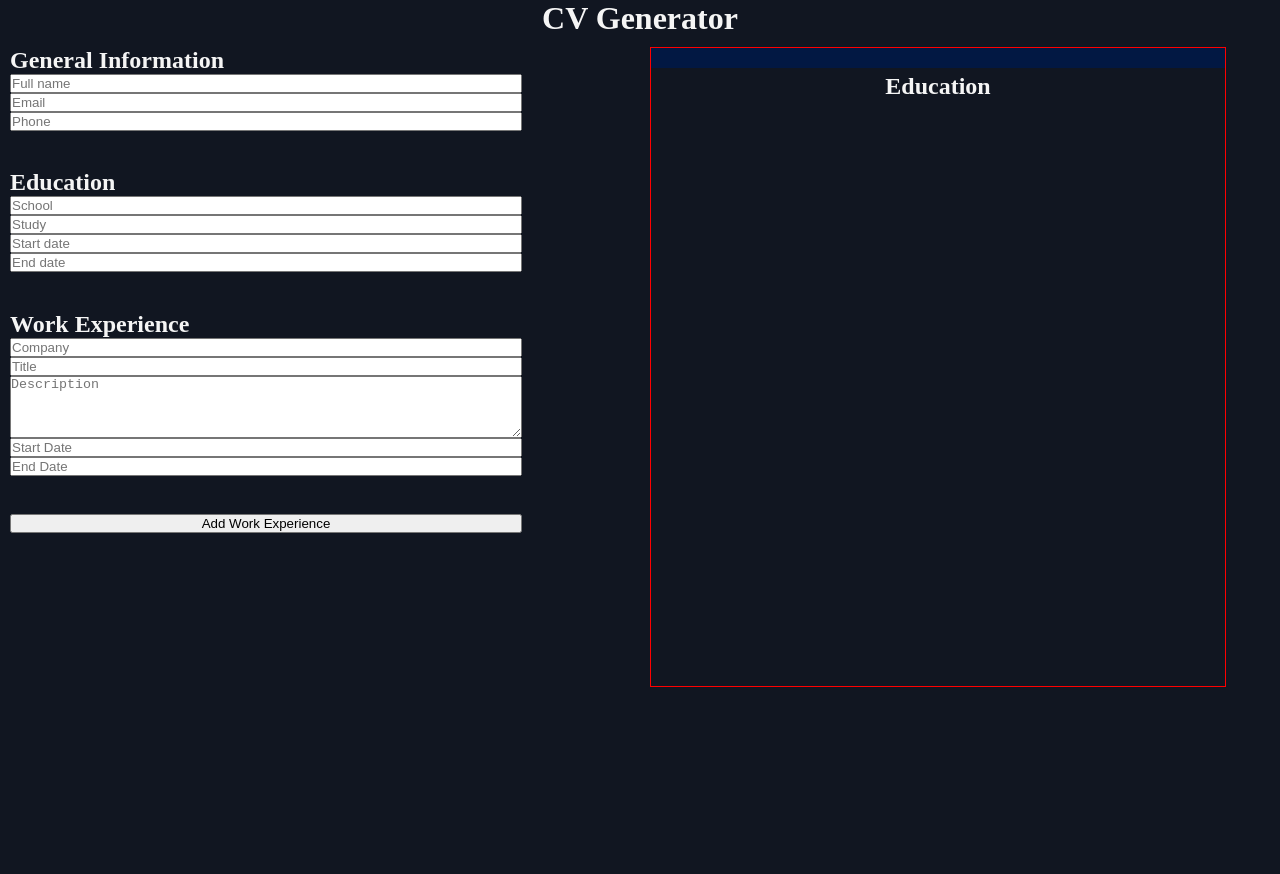
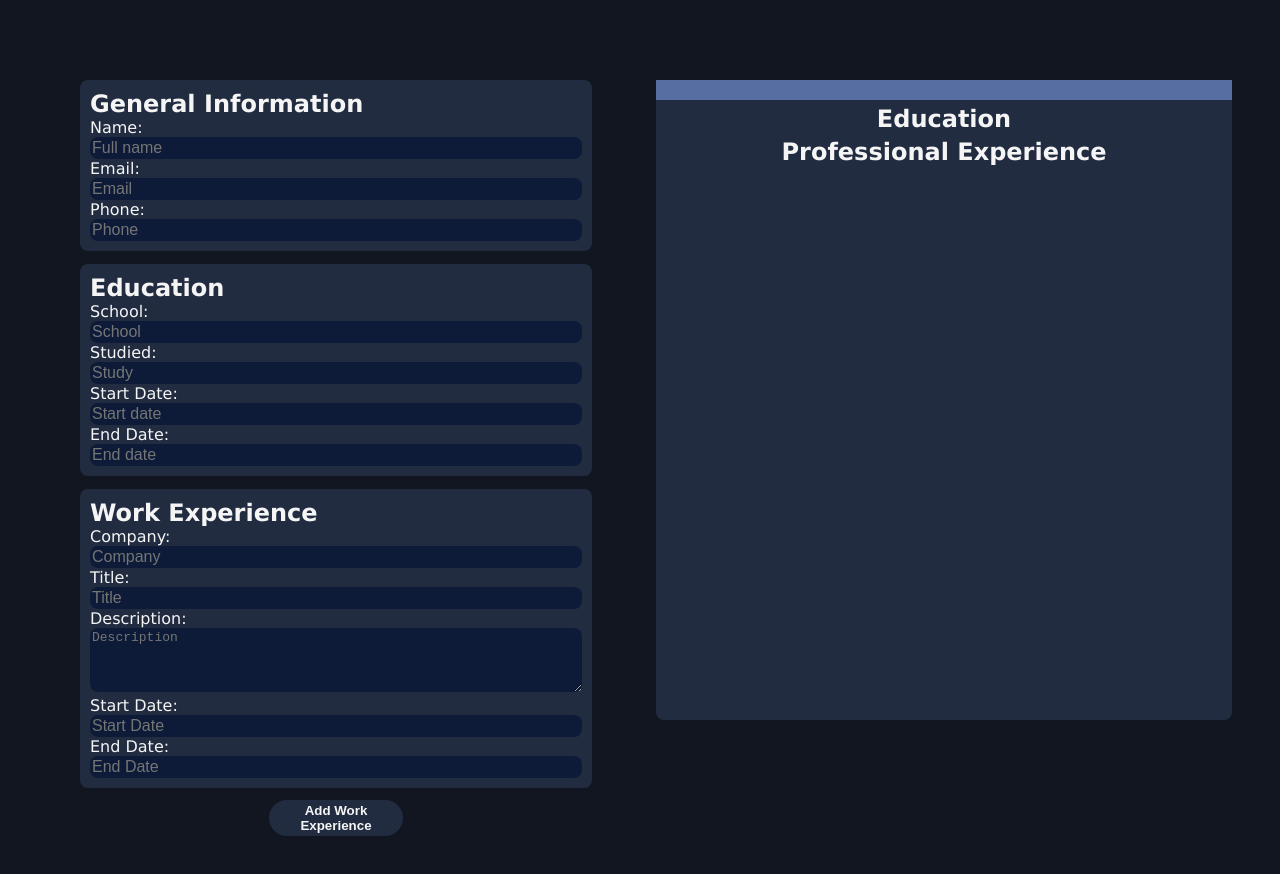
Before and after one commit to denozy/cv-app, a React (Vite) app: page / in a window 1280 px wide. Shown: the top 874 px of the page. Before the commit the page ends 800 px from the top, so only its background shows below. Built offline with nearby package versions, Linux system fonts and the light colour scheme.

Commit message:
updates form inputs to modern style

```diff
--- a/src/App.jsx
+++ b/src/App.jsx
@@ -3,7 +3,7 @@ import GeneralInformation from "./components/GeneralInformation";
 import EducationForm from "./components/EducationForm";
 import WorkExperienceForm from "./components/WorkExperienceForm";
 import CvDisplay from "./components/CvDisplay";
-import styles from "./app.module.css";
+import styles from "./styles/app.module.css";
 
 function App() {
   // State to hold form data including work experiences
@@ -28,7 +28,7 @@ function App() {
   ]);
 
   const handleWorkChange = (e, index) => {
-    const { name, value } = e.target;
+    const { name, value } = e.target; // Here is where the error occurs
     const newExperiences = [...workExperiences];
     newExperiences[index] = {
       ...newExperiences[index],
@@ -60,9 +60,6 @@ function App() {
 
   return (
     <div>
-      <header>
-        <h1>CV Generator</h1>
-      </header>
       <div className={styles.contentContainer}>
         <div className={styles.formInputs}>
           <GeneralInformation handleInputChange={handleInputChange} />
@@ -77,9 +74,13 @@ function App() {
             />
           ))}
           {/* Button to add a new instance of WorkExperienceForm */}
-          <button onClick={addWorkExperience}>Add Work Experience</button>
+          <div className={styles.btnContainer}>
+            <button className={styles.addWorkBtn} onClick={addWorkExperience}>
+              Add Work Experience
+            </button>
+          </div>
         </div>
-        <div>
+        <div className={styles.cvDisplay}>
           <CvDisplay formData={formData} workExperiences={workExperiences} />
         </div>
       </div>
--- a/src/app.module.css
+++ /dev/null
@@ -1,27 +0,0 @@
-* {
-  margin: 0;
-  padding: 0;
-  box-sizing: border-box;
-}
-
-body {
-  background-color: rgb(17, 22, 33);
-  color: whitesmoke;
-}
-
-header {
-  width: 100%;
-  text-align: center;
-}
-
-.contentContainer {
-  display: flex;
-  gap: 10vw;
-  margin: 10px;
-}
-
-.formInputs {
-  display: flex;
-  flex-direction: column;
-  gap: 3vw;
-}
--- a/src/components/CvDisplay.jsx
+++ b/src/components/CvDisplay.jsx
@@ -1,5 +1,5 @@
 import WorkDisplay from "./WorkDisplay";
-import styles from "./cvdisplay.module.css";
+import styles from "../styles/cvdisplay.module.css";
 export default function CvDisplay({ formData, workExperiences }) {
   return (
     <div className={styles.displayContainer}>
@@ -23,6 +23,9 @@ export default function CvDisplay({ formData, workExperiences }) {
           {formData.schoolEnd ? ` - ${formData.schoolEnd}` : ""}
         </p>
       </div>
+      <div className={styles.educationHeader}>
+        <h2>Professional Experience</h2>
+      </div>
       <WorkDisplay workExperiences={workExperiences} />
     </div>
   );
--- a/src/components/EducationForm.jsx
+++ b/src/components/EducationForm.jsx
@@ -1,32 +1,45 @@
+import styles from "../styles/form.module.css";
 export default function EducationForm({ handleInputChange }) {
   return (
     <div>
       <form>
         <h2>Education</h2>
+        <div className={styles.inputField}>
+          <p>School:</p>
           <input
             name="school"
             onChange={handleInputChange}
             type="text"
             placeholder="School"
           />
+        </div>
+        <div className={styles.inputField}>
+          <p>Studied:</p>
           <input
             name="study"
             onChange={handleInputChange}
             type="text"
             placeholder="Study"
           />
+        </div>
+        <div className={styles.inputField}>
+          <p>Start Date:</p>
           <input
             name="schoolStart"
             onChange={handleInputChange}
             type="text"
             placeholder="Start date"
           />
+        </div>
+        <div className={styles.inputField}>
+          <p>End Date:</p>
           <input
             name="schoolEnd"
             onChange={handleInputChange}
             type="text"
             placeholder="End date"
           />
+        </div>
       </form>
     </div>
   );
--- a/src/components/GeneralInformation.jsx
+++ b/src/components/GeneralInformation.jsx
@@ -1,29 +1,36 @@
-import style from "./form.module.css";
-import { useState } from "react";
+import styles from "../styles/form.module.css";
 export default function GeneralInformation({ handleInputChange }) {
   return (
     <div>
       <form>
         <h2>General Information</h2>
+        <div className={styles.inputField}>
+          <p>Name:</p>
           <input
             name="name"
             onChange={handleInputChange}
             type="text"
             placeholder="Full name"
           />
+        </div>
+        <div className={styles.inputField}>
+          <p>Email:</p>
           <input
             name="email"
             onChange={handleInputChange}
             type="text"
             placeholder="Email"
           />
-
+        </div>
+        <div className={styles.inputField}>
+          <p>Phone:</p>
           <input
             name="phone"
             onChange={handleInputChange}
             type="text"
             placeholder="Phone"
           />
+        </div>
       </form>
     </div>
   );
--- a/src/components/WorkDisplay.jsx
+++ b/src/components/WorkDisplay.jsx
@@ -1,4 +1,4 @@
-import styles from "./cvdisplay.module.css";
+import styles from "../styles/cvdisplay.module.css";
 
 export default function WorkDisplay({ workExperiences }) {
   const formatTextWithLineBreaks = (text) => {
--- a/src/components/WorkExperienceForm.jsx
+++ b/src/components/WorkExperienceForm.jsx
@@ -1,3 +1,4 @@
+import styles from "../styles/form.module.css";
 export default function WorkExperienceForm({
   workExperiences,
   handleWorkChange,
@@ -9,8 +10,10 @@ export default function WorkExperienceForm({
 
   return (
     <div>
+      <form>
         <h2>Work Experience</h2>
-      <form>
+        <div className={styles.inputField}>
+          <p>Company:</p>
           <input
             name="company"
             value={workExperiences.company}
@@ -18,6 +21,9 @@ export default function WorkExperienceForm({
             type="text"
             placeholder="Company"
           />
+        </div>
+        <div className={styles.inputField}>
+          <p>Title:</p>
           <input
             name="title"
             value={workExperiences.title}
@@ -25,6 +31,9 @@ export default function WorkExperienceForm({
             type="text"
             placeholder="Title"
           />
+        </div>
+        <div className={styles.inputField}>
+          <p>Description:</p>
           <textarea
             name="description"
             value={workExperiences.description}
@@ -33,6 +42,9 @@ export default function WorkExperienceForm({
             rows="4"
             style={{ width: "100%", resize: "vertical" }}
           />
+        </div>
+        <div className={styles.inputField}>
+          <p>Start Date:</p>
           <input
             name="startDate"
             value={workExperiences.startDate}
@@ -40,6 +52,9 @@ export default function WorkExperienceForm({
             type="text"
             placeholder="Start Date"
           />
+        </div>
+        <div className={styles.inputField}>
+          <p>End Date:</p>
           <input
             name="endDate"
             value={workExperiences.endDate}
@@ -47,6 +62,7 @@ export default function WorkExperienceForm({
             type="text"
             placeholder="End Date"
           />
+        </div>
       </form>
     </div>
   );
--- a/src/components/form.module.css
+++ /dev/null
@@ -1,14 +0,0 @@
-form {
-  display: flex;
-  flex-direction: column;
-  width: 40vw;
-}
-
-textarea {
-  width: "100%";
-  resize: "vertical";
-}
-
-form p {
-  font-size: 12px;
-}
--- /dev/null
+++ b/src/styles/app.module.css
@@ -0,0 +1,48 @@
+* {
+  margin: 0;
+  padding: 0;
+  box-sizing: border-box;
+}
+
+body {
+  background-color: rgb(17, 22, 33);
+  color: whitesmoke;
+  font-family: Verdana, Geneva, Tahoma, sans-serif;
+}
+
+header {
+  width: 100%;
+  text-align: center;
+  display: flex;
+  justify-content: space-around;
+}
+
+.contentContainer {
+  display: flex;
+  gap: 5vw;
+  margin: 5em;
+}
+
+.formInputs {
+  display: flex;
+  flex-direction: column;
+  gap: 1vw;
+}
+.btnContainer {
+  width: 100%;
+  display: flex;
+  justify-content: center;
+}
+.addWorkBtn {
+  border: none;
+  padding: 3px;
+  border-radius: 50px;
+  width: 10em;
+  font-weight: 600;
+  cursor: pointer;
+  color: whitesmoke;
+  background-color: rgb(34, 44, 65);
+}
+
+.cvDisplay {
+}
--- a/src/components/cvdisplay.module.css
+++ b/src/styles/cvdisplay.module.css
@@ -1,10 +1,11 @@
 .displayContainer {
-  border: 1px solid red;
+  border-radius: 8px;
+  background-color: rgb(34, 44, 65);
   width: 45vw;
   height: 80vh;
 }
 .general {
-  background-color: rgb(2, 24, 67);
+  background-color: rgb(86, 110, 162);
 }
 
 .nameHeader {
--- /dev/null
+++ b/src/styles/form.module.css
@@ -0,0 +1,36 @@
+form {
+  display: flex;
+  flex-direction: column;
+  width: 40vw;
+  background-color: rgb(34, 44, 65);
+  padding: 10px;
+  border-radius: 8px;
+}
+
+textarea {
+  width: "100%";
+  resize: "vertical";
+}
+
+input,
+textarea {
+  width: 100%;
+  border: none;
+  border-radius: 8px;
+  padding: 2px;
+  background-color: rgb(13, 27, 56);
+  color: whitesmoke;
+  font-size: 1em;
+}
+
+input:focus,
+textarea:focus {
+  outline: none;
+}
+
+.inputField {
+}
+
+.inputField p {
+  font-size: 1em;
+}
```
Lines whose indentation alone changed are shown as unchanged.
